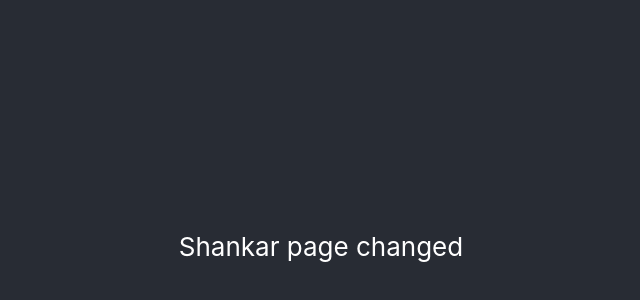
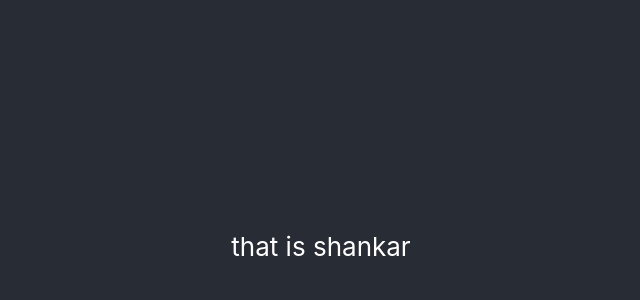
Before and after one commit to Kaligi-Shankar/NewBook, a React (Create React App) app: page / in a window 1280 px wide. Shown: the part 154-454 px from the top of the page, without its empty margins (319-959 px from the left). Built offline with nearby package versions, Linux system fonts and the light colour scheme.

Commit message:
that is shankar

```diff
--- a/src/App.js
+++ b/src/App.js
@@ -4,7 +4,8 @@ function App() {
   return (
     <div className="App">
       <header className="App-header">
-        Shankar page changed
+        that is shankar
+
       </header>
     </div>
   );
```
